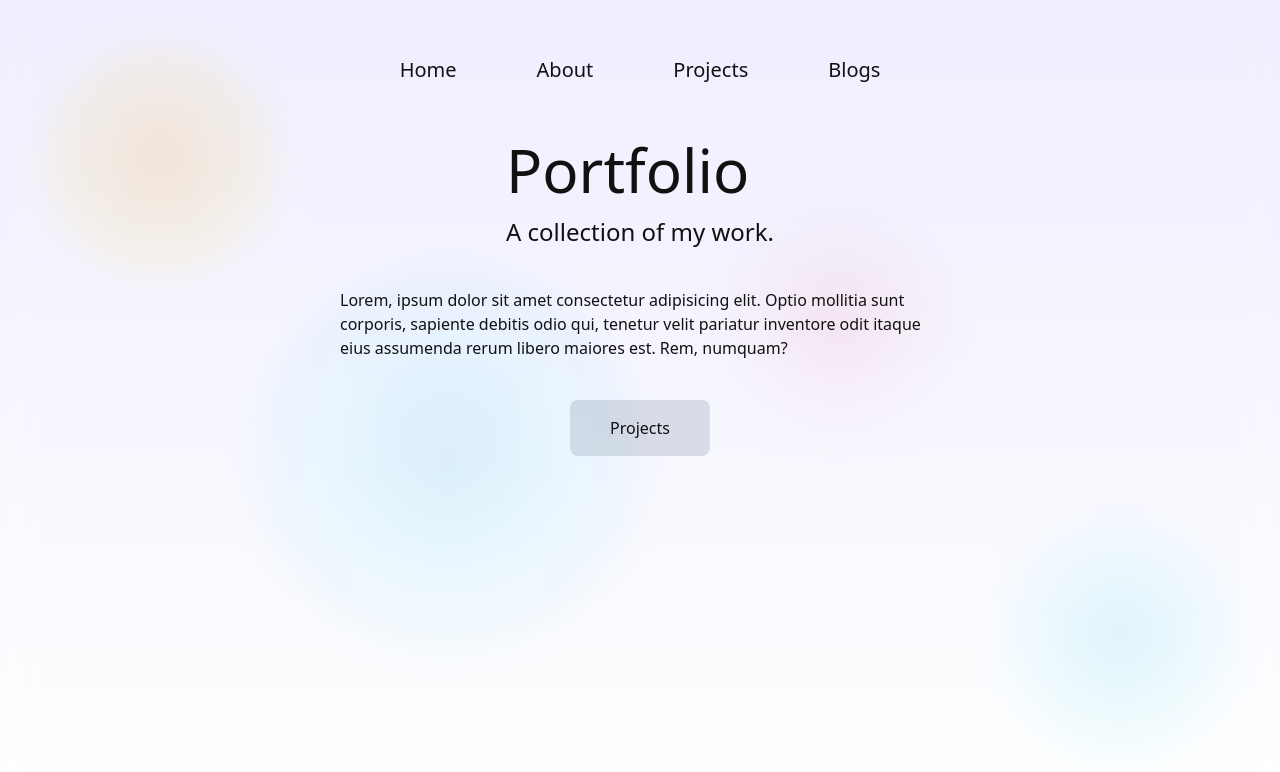
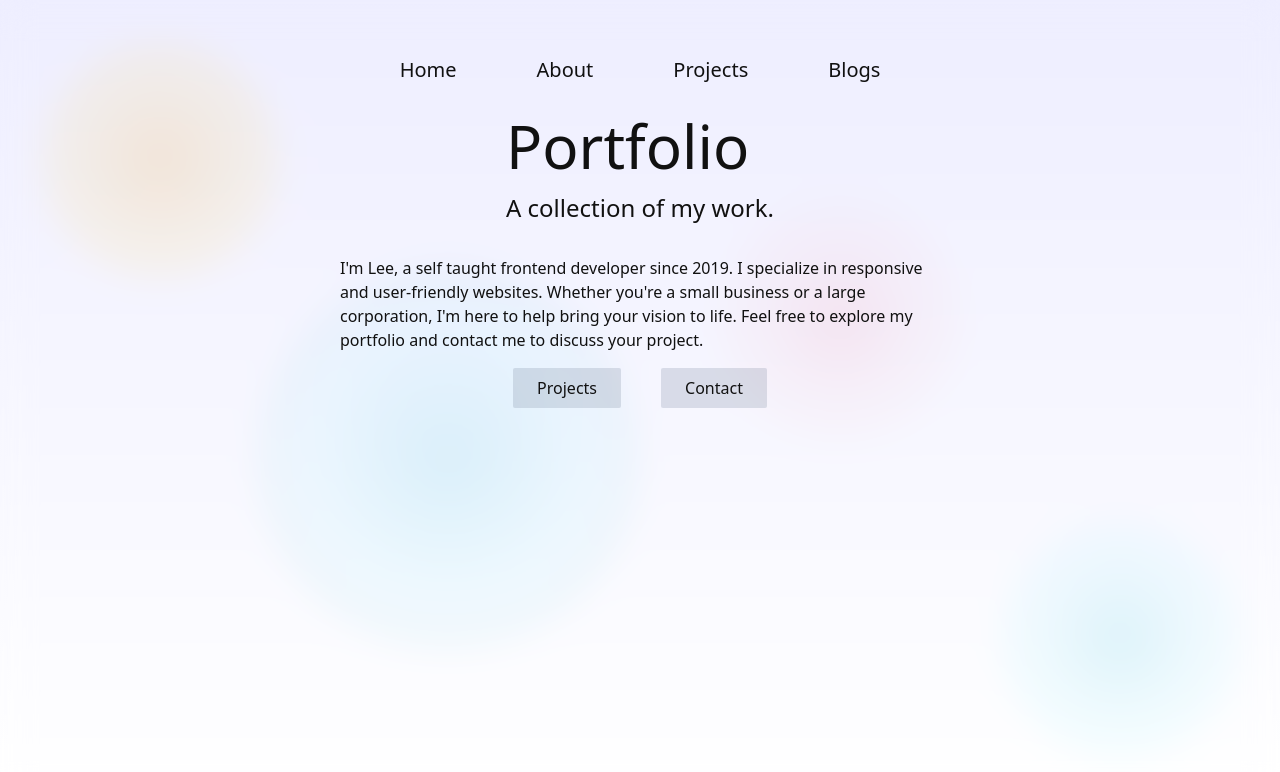
Before and after one commit to ecmCode/nextjs-portfolio, a Next.js app: page /components/HomeWelcome in a window 1280 px wide. Shown: the top 772 px of the page. Built offline with nearby package versions, Linux system fonts and the light colour scheme.

Commit message:
home page contents

```diff
--- a/src/pages/components/HomeWelcome.tsx
+++ b/src/pages/components/HomeWelcome.tsx
@@ -2,26 +2,30 @@ import Link from "next/link";
 
 const HomeWelcome = () => {
     return (
-        <div className="min-h-screen flex flex-col justify-start items-center">
-            <div className="py-10 flex flex-col gap-4">
+        <div className="min-h-screen flex flex-col gap-4 justify-start items-center">
+            <div className="py-4 flex flex-col gap-4">
                 <h1 className="text-6xl">Portfolio</h1>
                 <h2>A collection of my work.</h2>
             </div>
             <div className="w-full md:w-1/2 flex flex-col items-center justify-center p-4 md:p-0">
                 <p>
-                    Lorem, ipsum dolor sit amet consectetur
-                    adipisicing elit. Optio mollitia sunt
-                    corporis, sapiente debitis odio qui,
-                    tenetur velit pariatur inventore odit
-                    itaque eius assumenda rerum
-                    libero maiores est. Rem, numquam?
+                    {`
+                    I'm Lee, a self taught frontend developer since 2019. I specialize in responsive and user-friendly websites. Whether you're a small business or a large corporation, I'm here to help bring your vision to life. Feel free to explore my portfolio and contact me to discuss your project.
+                    `}
                 </p>
             </div>
-            <Link href='/projects'>
-                <button className="px-10 py-4 my-10 bg-slate-500/20 rounded-lg">
-                    Projects
-                </button>
-            </Link>
+            <div className="flex gap-10">
+                <Link href='/projects'>
+                    <button className="px-6 py-2 bg-slate-500/20 rounded-sm">
+                        Projects
+                    </button>
+                </Link>
+                <Link href='#contact'>
+                    <button className="px-6 py-2 bg-slate-500/20 rounded-sm">
+                        Contact
+                    </button>
+                </Link>
+            </div>
         </div>
     );
 }
--- a/src/pages/components/styles/Layout.module.css
+++ b/src/pages/components/styles/Layout.module.css
@@ -1,5 +1,5 @@
 .layout{
-    @apply h-screen w-screen overflow-y-auto overflow-x-hidden;
+    @apply h-screen w-screen overflow-y-auto overflow-x-hidden scroll-smooth;
 }
 
 .layout::-webkit-scrollbar{
--- a/src/pages/components/styles/MainPage.module.css
+++ b/src/pages/components/styles/MainPage.module.css
@@ -1,6 +1,6 @@
 .mainPage{
-    @apply p-4 md:p-10 backdrop-blur-lg overflow-auto min-h-screen
+    @apply p-4 md:p-10 backdrop-blur-lg overflow-auto min-h-screen;
 }
 .mainPage main{
-    @apply flex flex-col items-center justify-center gap-4 py-16
+    @apply flex flex-col items-center justify-center gap-4 py-16 ;
 }
--- a/src/pages/index.tsx
+++ b/src/pages/index.tsx
@@ -4,11 +4,11 @@ import HomeWelcome from "./components/HomeWelcome";
 import HomeProjects from "./components/HomeProjects";
 import HomeTitle from "./components/HomeTitle";
 import { getData } from "@/lib/getData";
-import ScreenHeight from "./components/ScreenHeight";
 import Container from "./components/Container";
 import { IPosts } from "@/types/interfaces";
 import HomeSubtitle from "./components/HomeSubtitle";
 import Link from "next/link";
+import aboutme from "./about/assets/aboutme.json"
 
 export const getStaticProps = async () => {
   const data = await getData()
@@ -29,7 +29,18 @@ export default function Home({posts} : IPosts) {
       <main>
         <HomeWelcome />
         <HomeTitle>About Me</HomeTitle>
-        <Container variant="full">
+        <Container variant="1/3">
+          <div className="px-10 md:px-40 py-10 flex flex-col gap-6">
+            {
+              aboutme && aboutme
+              .slice(0,3).map((p,index) => <p key={index}>{p}</p> )
+            }
+            <div className="text-right">
+              <Link href="/about/" className="bg-slate-500/20 rounded-sm py-2 px-6">
+                Read More
+              </Link>
+            </div>
+          </div>
         </Container>
         <HomeTitle>Techs</HomeTitle>
         <HomeSubtitle>Stacks</HomeSubtitle>
@@ -63,14 +74,9 @@ export default function Home({posts} : IPosts) {
           </div>
         </Container>
         <HomeTitle>Contact Me</HomeTitle>
-        {/* <ScreenHeight>
-          <Container variant="1/3">
-            hello world
-          </Container>
-          <Container variant="2/3">
-            hello world
-          </Container>
-        </ScreenHeight> */}
+        <div id="contact">
+              Contact Me
+        </div>
       </main>
     </>
   )
```
Also changed, not shown: 1 other file (tests, documents, lock files or other folders).
